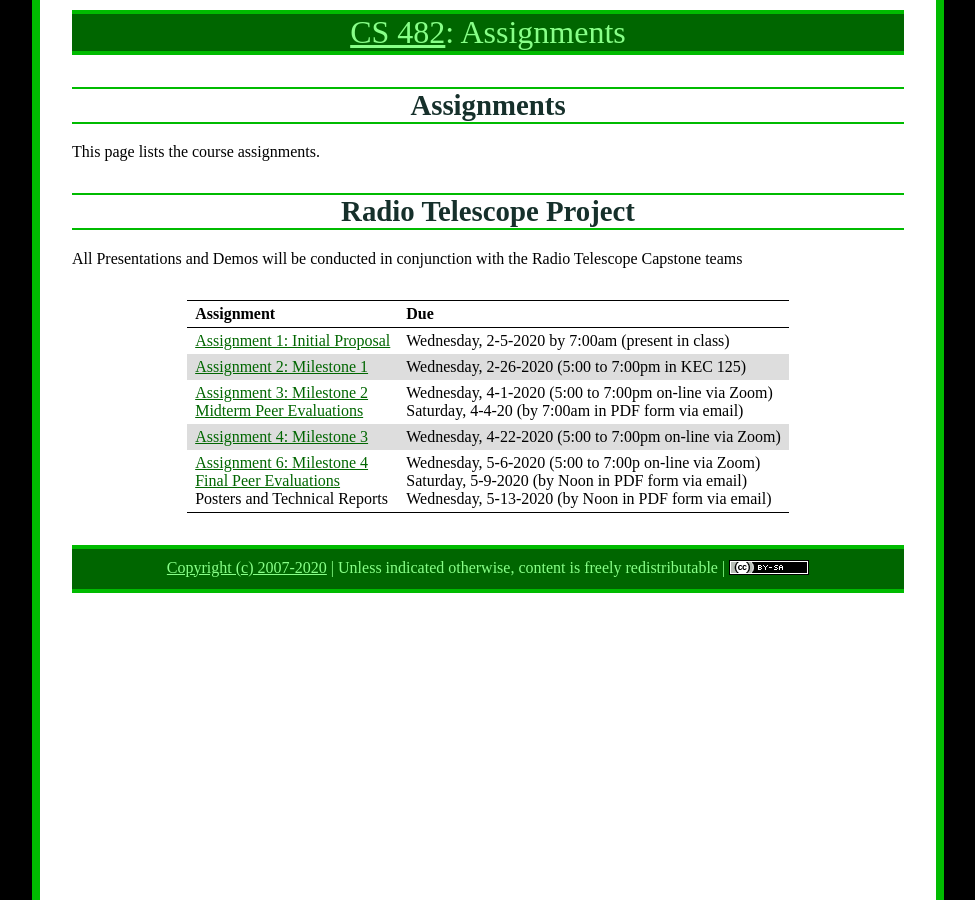
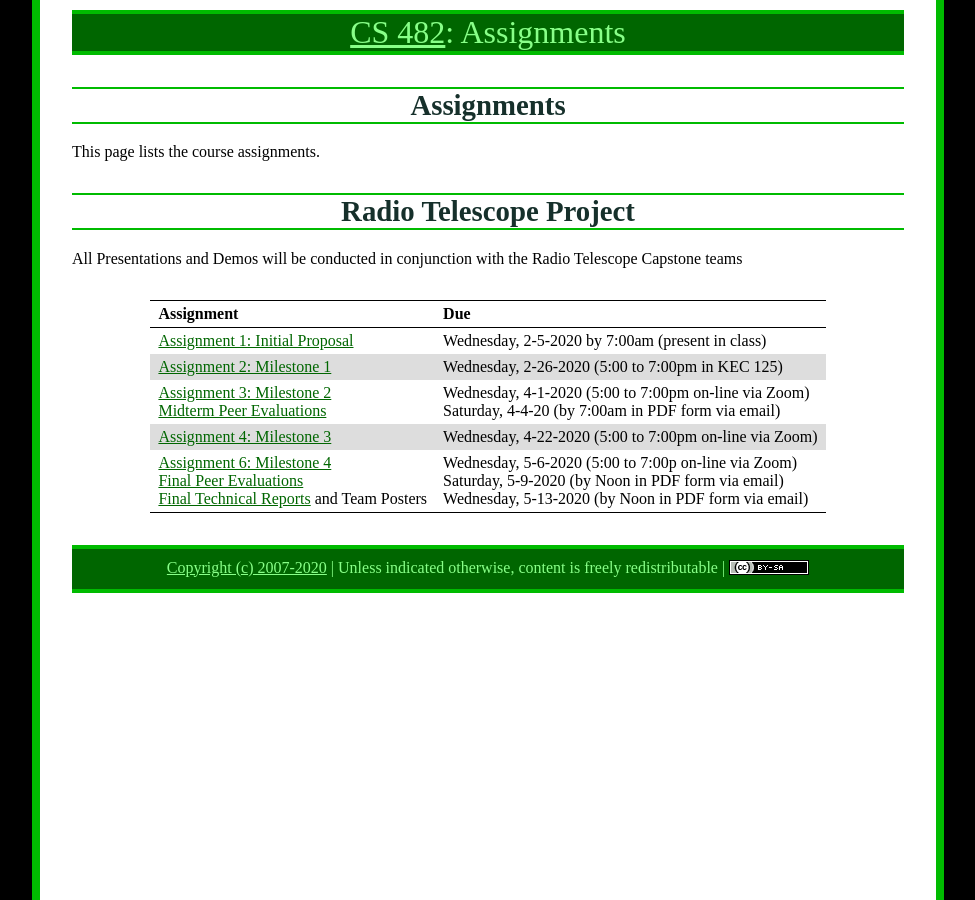
Before and after one commit to ycpcs/cs482-spring2020, a Jekyll site: the page built from assign/index.md, in a window 1280 px wide. Shown: the whole page, without its empty margins (152-1127 px from the left). Built offline with Jekyll 4.4.1, drawn with Linux system fonts in a browser that asks for light colours.

Commit message:
more edits

```diff
--- a/assign/index.md
+++ b/assign/index.md
@@ -14,9 +14,9 @@ Assignment | Due
 ---------- | ---
 [Assignment 1: Initial Proposal](assign01.html) | Wednesday, 2-5-2020 by 7:00am (present in class)
 [Assignment 2: Milestone 1](assign02.html) | Wednesday, 2-26-2020 (5:00 to 7:00pm in KEC 125)
-[Assignment 3: Milestone 2](assign03.html) <br> [Midterm Peer Evaluations](PeerReview.docx) | Wednesday, 4-1-2020 (5:00 to 7:00pm on-line via Zoom) <br> Saturday, 4-4-20 (by 7:00am in PDF form via email)
+[Assignment 3: Milestone 2](assign03.html) <br> [Midterm Peer Evaluations](PeerReview.pdf) | Wednesday, 4-1-2020 (5:00 to 7:00pm on-line via Zoom) <br> Saturday, 4-4-20 (by 7:00am in PDF form via email)
 [Assignment 4: Milestone 3](assign04.html) | Wednesday, 4-22-2020 (5:00 to 7:00pm on-line via Zoom)
-[Assignment 6: Milestone 4](assign06.html) <br> [Final Peer Evaluations](PeerReview.docx) <br> Posters and Technical Reports | Wednesday, 5-6-2020 (5:00 to 7:00p on-line via Zoom) <br> Saturday, 5-9-2020 (by Noon in PDF form via email) <br> Wednesday, 5-13-2020 (by Noon in PDF form via email)
+[Assignment 6: Milestone 4](assign06.html) <br> [Final Peer Evaluations](PeerReview.pdf) <br> [Final Technical Reports](finalreport.html) and Team Posters | Wednesday, 5-6-2020 (5:00 to 7:00p on-line via Zoom) <br> Saturday, 5-9-2020 (by Noon in PDF form via email) <br> Wednesday, 5-13-2020 (by Noon in PDF form via email)
 
 <!-- vim:set wrap: -->
 <!-- vim:set linebreak: -->
```
Also changed, not shown: index.md (+2 -2 lines).
